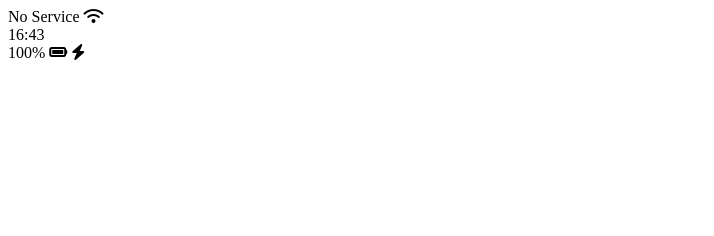
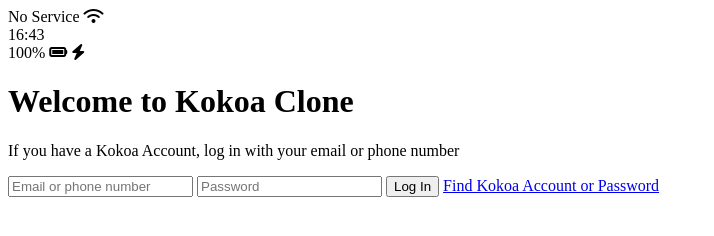
Before and after one commit to Kang-KR/Kokoa-Clone-2020, a plain HTML site: page index.html in a window 1280 px wide. Shown: the whole page, without its empty margins (0-714 px from the left). Drawn offline with Linux system fonts and the light colour scheme.

Commit message:
Update index.html

```diff
--- a/index.html
+++ b/index.html
@@ -3,7 +3,7 @@
 <head>
     <meta charset="UTF-8">
     <meta name="viewport" content="width=device-width, initial-scale=1.0">
-    <title>Welcme to KokoaTalk</title>
+    <title>Welcome to Kokoa Clone</title>
 </head>
 <body>
     <div class='status-bar'>
@@ -20,6 +20,20 @@
             <i class="fas fa-bolt"></i>
         </div>
     </div>
+
+    <header class="welcome-header">
+        <h1 class="welcome-hearder__title">Welcome to Kokoa Clone</h1>
+        <p class="welcome-hearder__text">
+            If you have a Kokoa Account, log in with your email or phone number
+        </p>
+    </header>
+    <form id="login-form">
+        <input type="text" placeholder="Email or phone number"/>
+        <input type="password" placeholder="Password"/>
+        <input type="submit" value="Log In"/>
+        <a href="#">Find Kokoa Account or Password</a>
+    </form>
+
     <script
       src="https://kit.fontawesome.com/6478f529f2.js"
       crossorigin="anonymous"
```
